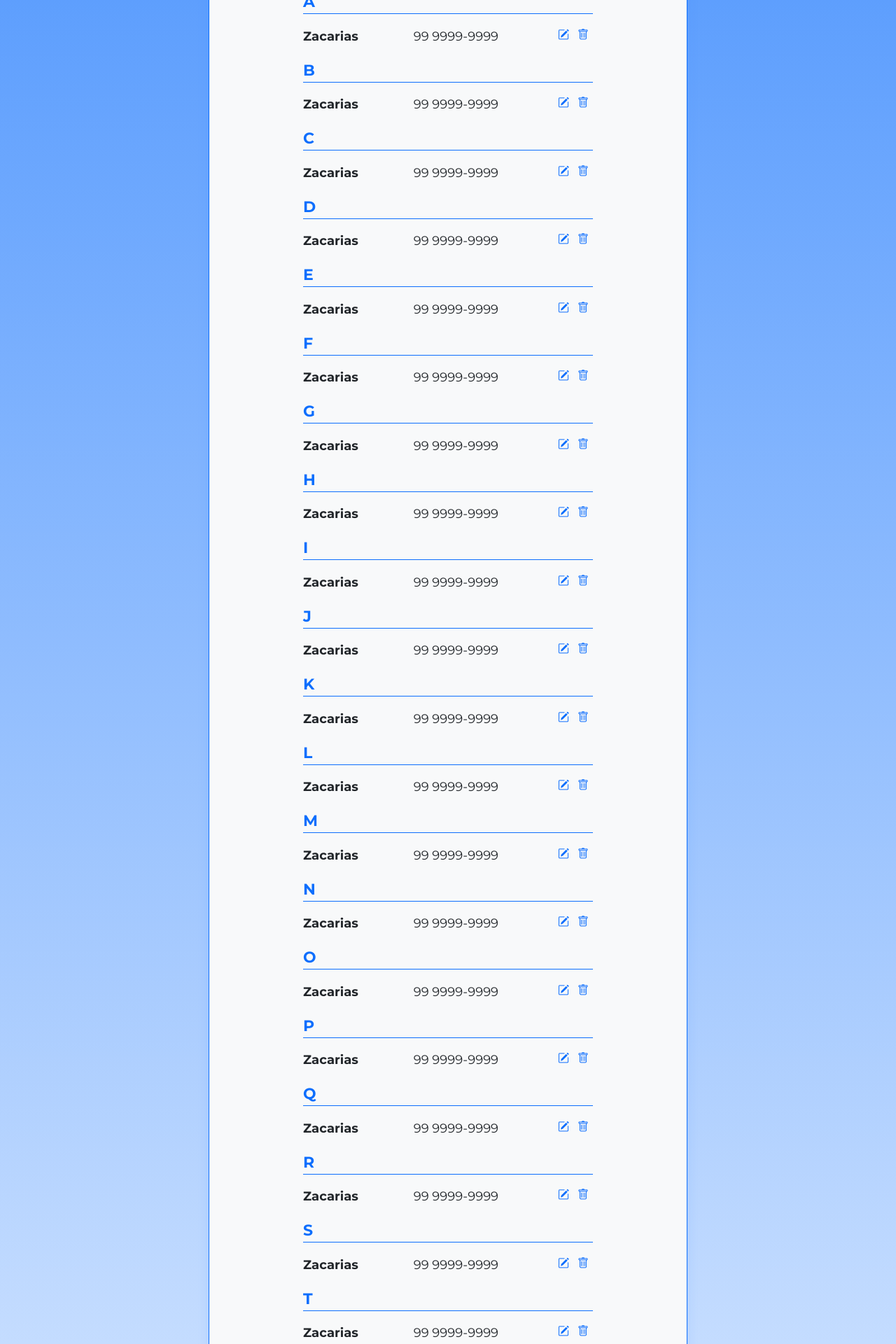
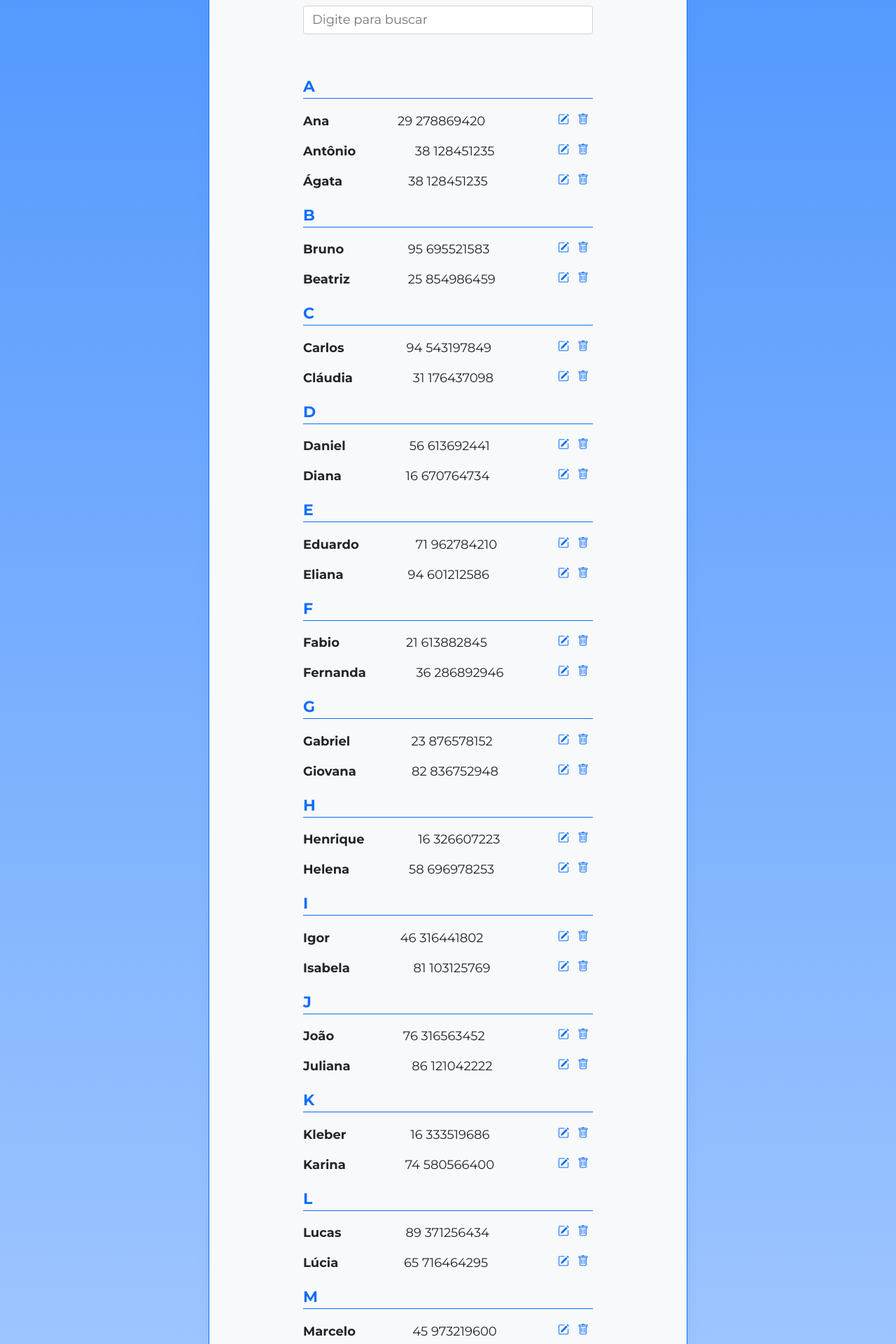
Before and after one commit to hugofsd/Indexa, an Angular app: page / in a window 1280 px wide. Shown: the part 620-2540 px from the top of the page at 70% size. Built offline with nearby package versions, Linux system fonts and the light colour scheme; a web font is replaced by a local one.

Commit message:
Tratando JSON, Filtrando contatos

```diff
--- /dev/null
+++ b/src/app/agenda.json
@@ -0,0 +1,55 @@
+[
+    {"id": 1, "nome": "Ana", "telefone": "29 278869420"},
+    {"id": 2, "nome": "Antônio", "telefone": "38 128451235"},
+    {"id": 2, "nome": "Ágata", "telefone": "38 128451235"},
+    {"id": 3, "nome": "Bruno", "telefone": "95 695521583"},
+    {"id": 4, "nome": "Beatriz", "telefone": "25 854986459"},
+    {"id": 5, "nome": "Carlos", "telefone": "94 543197849"},
+    {"id": 6, "nome": "Cláudia", "telefone": "31 176437098"},
+    {"id": 7, "nome": "Daniel", "telefone": "56 613692441"},
+    {"id": 8, "nome": "Diana", "telefone": "16 670764734"},
+    {"id": 9, "nome": "Eduardo", "telefone": "71 962784210"},
+    {"id": 10, "nome": "Eliana", "telefone": "94 601212586"},
+    {"id": 11, "nome": "Fabio", "telefone": "21 613882845"},
+    {"id": 12, "nome": "Fernanda", "telefone": "36 286892946"},
+    {"id": 13, "nome": "Gabriel", "telefone": "23 876578152"},
+    {"id": 14, "nome": "Giovana", "telefone": "82 836752948"},
+    {"id": 15, "nome": "Henrique", "telefone": "16 326607223"},
+    {"id": 16, "nome": "Helena", "telefone": "58 696978253"},
+    {"id": 17, "nome": "Igor", "telefone": "46 316441802"},
+    {"id": 18, "nome": "Isabela", "telefone": "81 103125769"},
+    {"id": 19, "nome": "João", "telefone": "76 316563452"},
+    {"id": 20, "nome": "Juliana", "telefone": "86 121042222"},
+    {"id": 21, "nome": "Kleber", "telefone": "16 333519686"},
+    {"id": 22, "nome": "Karina", "telefone": "74 580566400"},
+    {"id": 23, "nome": "Lucas", "telefone": "89 371256434"},
+    {"id": 24, "nome": "Lúcia", "telefone": "65 716464295"},
+    {"id": 25, "nome": "Marcelo", "telefone": "45 973219600"},
+    {"id": 26, "nome": "Mariana", "telefone": "59 324639597"},
+    {"id": 27, "nome": "Nelson", "telefone": "66 918277590"},
+    {"id": 28, "nome": "Natália", "telefone": "71 100450583"},
+    {"id": 29, "nome": "Otávio", "telefone": "77 329849513"},
+    {"id": 30, "nome": "Olívia", "telefone": "46 588271840"},
+    {"id": 31, "nome": "Paulo", "telefone": "88 337812653"},
+    {"id": 32, "nome": "Patrícia", "telefone": "82 634070502"},
+    {"id": 33, "nome": "Quirino", "telefone": "34 377667996"},
+    {"id": 34, "nome": "Queila", "telefone": "58 710806340"},
+    {"id": 35, "nome": "Rafael", "telefone": "52 794950878"},
+    {"id": 36, "nome": "Renata", "telefone": "48 881351523"},
+    {"id": 37, "nome": "Sérgio", "telefone": "36 725382335"},
+    {"id": 38, "nome": "Sandra", "telefone": "46 945695132"},
+    {"id": 39, "nome": "Thiago", "telefone": "79 860343483"},
+    {"id": 40, "nome": "Tatiana", "telefone": "92 391918653"},
+    {"id": 41, "nome": "Ubiratan", "telefone": "22 111691083"},
+    {"id": 42, "nome": "Úrsula", "telefone": "92 702488980"},
+    {"id": 43, "nome": "Vitor", "telefone": "40 769490767"},
+    {"id": 44, "nome": "Vanessa", "telefone": "37 290073018"},
+    {"id": 45, "nome": "Wagner", "telefone": "29 707593374"},
+    {"id": 46, "nome": "Wanessa", "telefone": "34 726018755"},
+    {"id": 47, "nome": "Xavier", "telefone": "95 778422977"},
+    {"id": 48, "nome": "Xênia", "telefone": "96 248413886"},
+    {"id": 49, "nome": "Yuri", "telefone": "65 419637955"},
+    {"id": 50, "nome": "Yasmin", "telefone": "69 433926906"},
+    {"id": 51, "nome": "Zacarias", "telefone": "23 296915638"},
+    {"id": 52, "nome": "Zuleica", "telefone": "30 674550130"}
+]
--- a/src/app/app.component.css
+++ b/src/app/app.component.css
@@ -0,0 +1,13 @@
+input {
+    border-radius: 4px;
+    border: 1px solid #CED4DA;
+    width: 100%;
+    margin: 40px 0;
+    padding: 6px 12px;
+    color: #6C757D;
+    font-family: 'Montserrat';
+    font-size: 18px;
+    font-style: normal;
+    font-weight: 400;
+    line-height: 150%;
+}
--- a/src/app/app.component.html
+++ b/src/app/app.component.html
@@ -1,10 +1,18 @@
 <app-container>
   <app-cabecalho></app-cabecalho>
 
+  <input
+    type="search"
+    placeholder="Digite para buscar"
+    [(ngModel)]="filtroPorTexto"
+  />
+
   @for (letra of alfabeto; track letra) {
-  <app-separador>
-    {{ letra }}
-  </app-separador>
-  <app-contato nome="Zacarias" telefone="99 9999-9999"></app-contato>
+    <app-separador>
+      {{ letra }}
+    </app-separador>
+    @for (contato of filtrarContatosPorLetraInicial(letra); track contato.id) {
+      <app-contato [nome]="contato.nome" [telefone]="contato.telefone" ></app-contato>
+    }
   }
 </app-container>
--- a/src/app/app.component.ts
+++ b/src/app/app.component.ts
@@ -4,6 +4,14 @@ import { ContainerComponent } from './componentes/container/container.component'
 import { CabecalhoComponent } from './componentes/cabecalho/cabecalho.component';
 import { SeparadorComponent } from './componentes/separador/separador.component';
 import { ContatoComponent } from './componentes/contato/contato.component';
+import agenda from './agenda.json';
+import { FormsModule } from '@angular/forms';
+
+interface Contato {
+  id: number
+  nome: string
+  telefone: string
+}
 
 @Component({
   selector: 'app-root',
@@ -12,11 +20,36 @@ import { ContatoComponent } from './componentes/contato/contato.component';
              ContainerComponent,
              CabecalhoComponent,
              SeparadorComponent,
-             ContatoComponent
+             ContatoComponent,
+             FormsModule
             ],
   templateUrl: './app.component.html',
   styleUrl: './app.component.css'
 })
 export class AppComponent {
    alfabeto: string = 'abcdefghijklmnopqrstuvwxyz'
+   contatos: Contato[] = agenda;
+   filtroPorTexto: string = '';
+
+  // Remove os acentos de uma string
+  removerAcentos(texto: string): string {
+    return texto.normalize('NFD').replace(/[\u0300-\u036f]/g, '');
+  }
+
+  filtrarContatosPorTexto(): Contato[] {
+    if (!this.filtroPorTexto) {
+      return this.contatos;
+    }
+    return this.contatos.filter(contato => {
+      // Compara os nomes sem acentuações
+      return this.removerAcentos(contato.nome).toLowerCase().includes(this.removerAcentos(this.filtroPorTexto).toLowerCase());
+    })
+  }
+
+  filtrarContatosPorLetraInicial(letra: string): Contato[] {
+    return this.filtrarContatosPorTexto().filter(contato => {
+      // Compara a letra inicial sem considerar acentuações
+      return this.removerAcentos(contato.nome).toLowerCase().startsWith(this.removerAcentos(letra).toLowerCase());
+    })
+  }
 }
```
